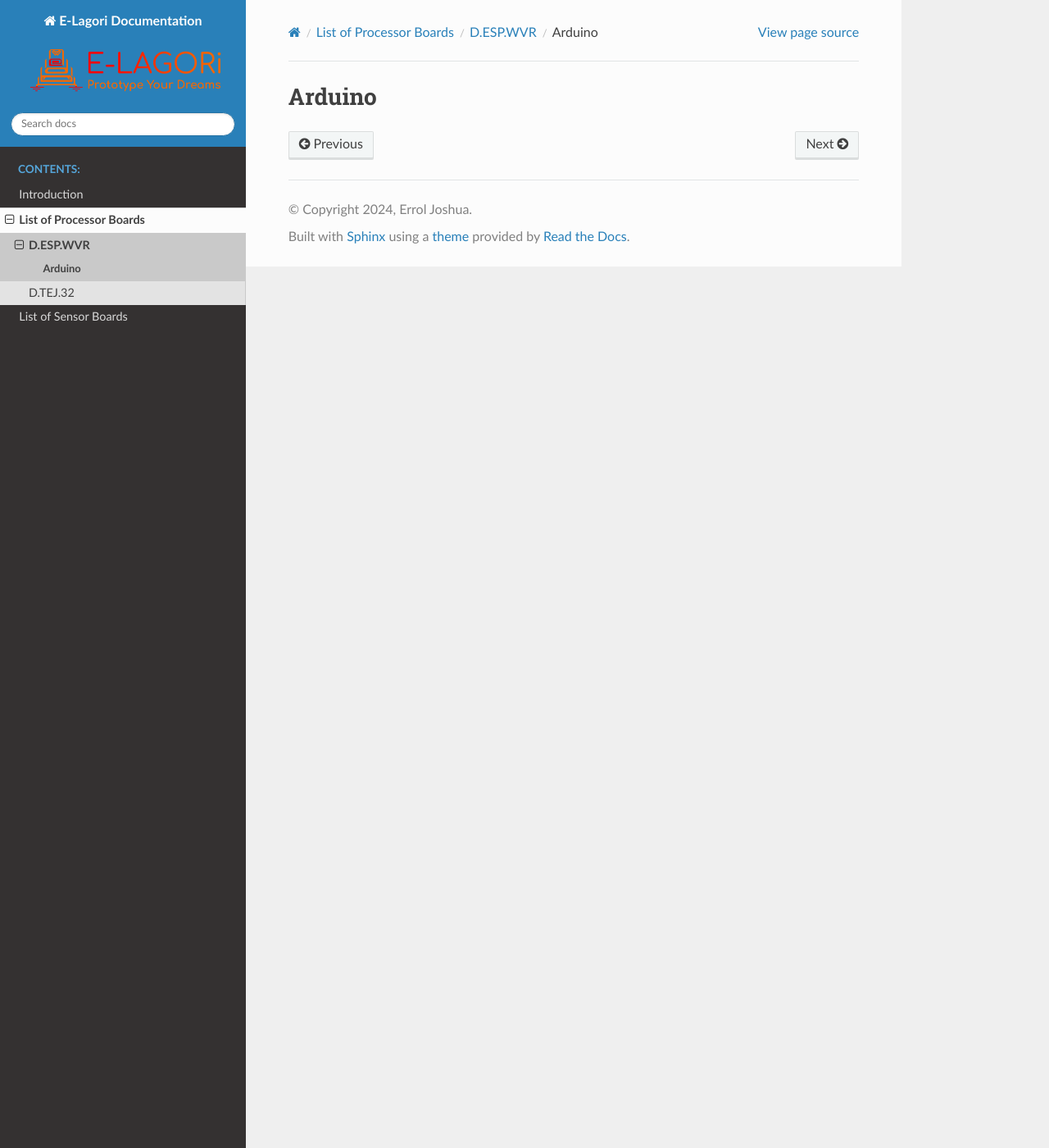
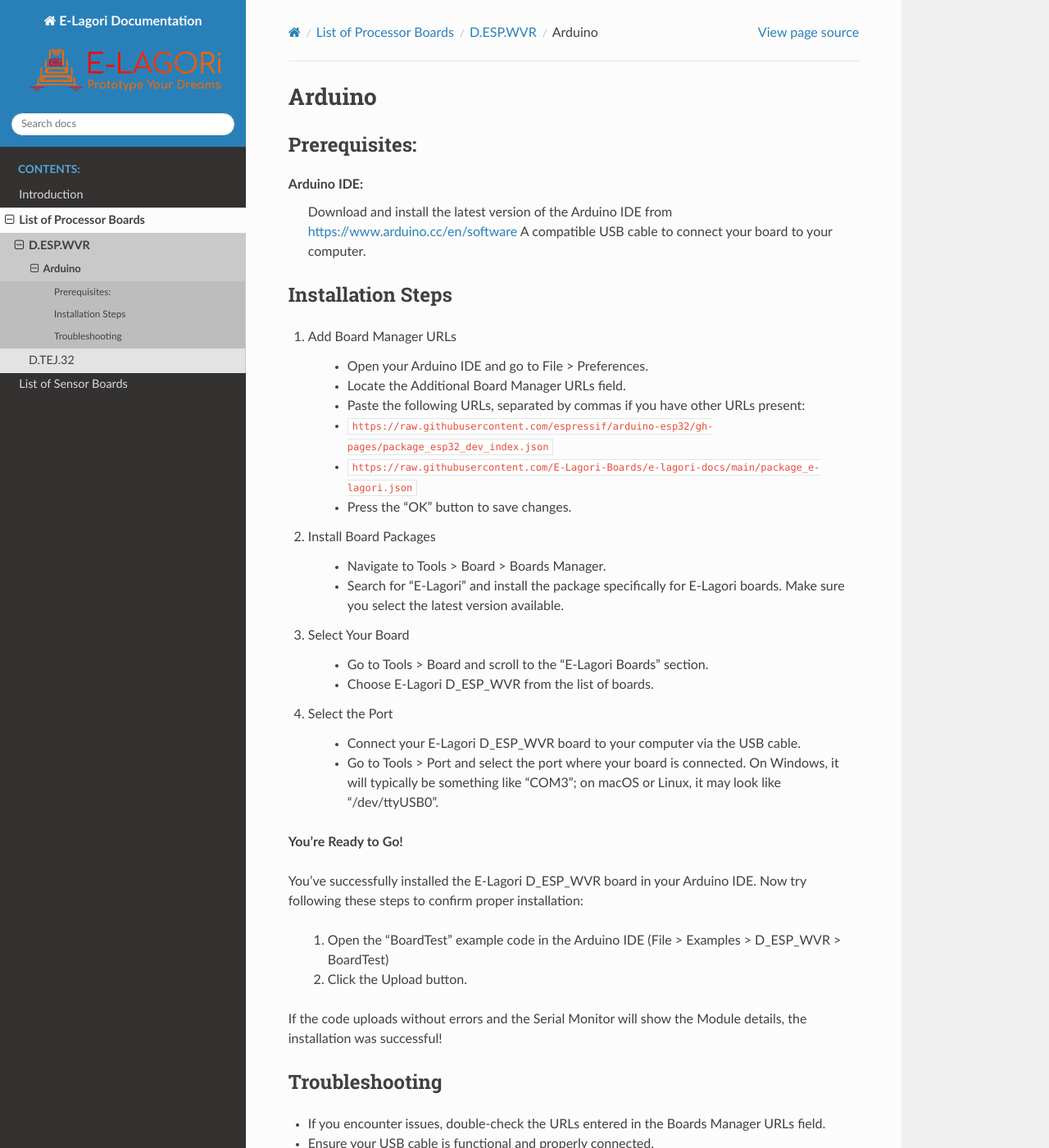
Before and after one commit to E-Lagori-Boards/e-lagori-docs, a Sphinx documentation site: the page built from docs/processor_boards/d_esp_wvr/installation.rst, in a window 1280 px wide and 1400 px high. Shown: the whole window at 82% size. Built offline with Sphinx 7.4.7 and the Read the Docs theme 2.0.0, drawn with Linux system fonts in a browser that asks for light colours.

Commit message:
updated installation of D_ESP_WVR

```diff
--- a/docs/processor_boards/d_esp_wvr/installation.rst
+++ b/docs/processor_boards/d_esp_wvr/installation.rst
@@ -1,3 +1,56 @@
 +++++++
 Arduino
 +++++++
+
+Prerequisites:
+==============
+
+Arduino IDE:
+    Download and install the latest version of the Arduino IDE from https://www.arduino.cc/en/software
+    A compatible USB cable to connect your board to your computer.
+
+Installation Steps
+==================
+
+1. Add Board Manager URLs
+
+    - Open your Arduino IDE and go to File > Preferences.
+
+    - Locate the Additional Board Manager URLs field.
+
+    - Paste the following URLs, separated by commas if you have other URLs present:
+
+    - ``https://raw.githubusercontent.com/espressif/arduino-esp32/gh-pages/package_esp32_dev_index.json``
+
+    - ``https://raw.githubusercontent.com/E-Lagori-Boards/e-lagori-docs/main/package_e-lagori.json``
+
+    - Press the "OK" button to save changes.
+
+2. Install Board Packages
+
+    - Navigate to Tools > Board > Boards Manager.
+    - Search for "E-Lagori" and install the package specifically for E-Lagori boards. Make sure you select the latest version available.
+
+3. Select Your Board
+
+    - Go to Tools > Board and scroll to the "E-Lagori Boards" section.
+    - Choose E-Lagori D_ESP_WVR from the list of boards.
+
+4. Select the Port
+
+    - Connect your E-Lagori D_ESP_WVR board to your computer via the USB cable.
+    - Go to Tools > Port and select the port where your board is connected. On Windows, it will typically be something like "COM3"; on macOS or Linux, it may look like "/dev/ttyUSB0".
+
+**You're Ready to Go!**
+
+You've successfully installed the E-Lagori D_ESP_WVR board in your Arduino IDE. Now try following these steps to confirm proper installation:
+
+    1. Open the "BoardTest" example code in the Arduino IDE (File > Examples > D_ESP_WVR > BoardTest)
+    2. Click the Upload button.
+
+If the code uploads without errors and the Serial Monitor will show the Module details, the installation was successful!
+
+Troubleshooting
+===============
+- If you encounter issues, double-check the URLs entered in the Boards Manager URLs field.
+- Ensure your USB cable is functional and properly connected.
```
